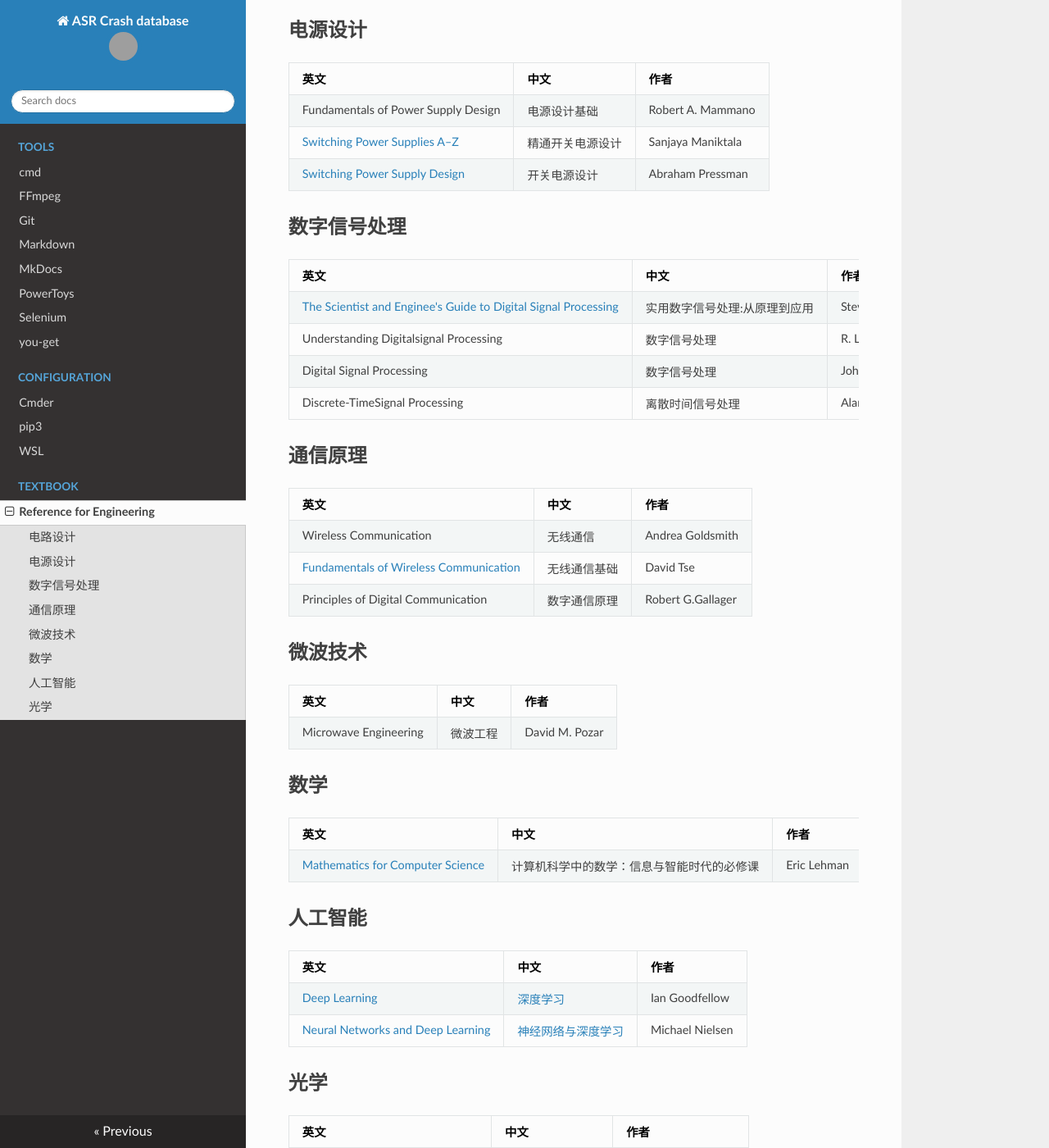
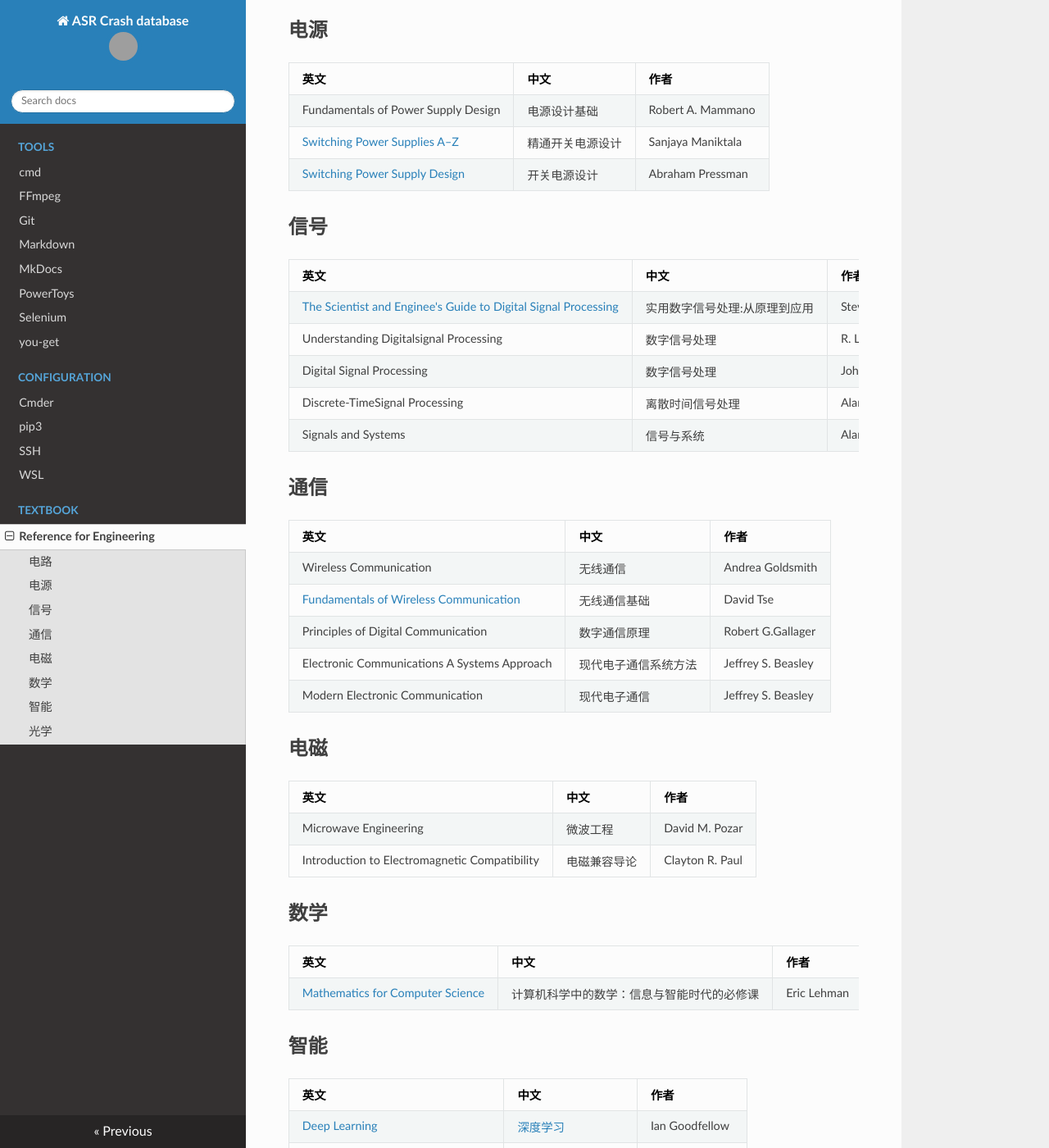
Before and after one commit to ASR-Crash/Crash-database, an MkDocs documentation site: the page built from docs/Reference-for-Engineering.md, in a window 1280 px wide and 1400 px high, scrolled down 656 px. Shown: the whole window at 82% size. Built offline with MkDocs 1.6.1, drawn with Linux system fonts in a browser that asks for light colours; nearby versions of some CDN libraries; grey boxes are pictures that could not be loaded.

Commit message:
2021/3/18 11:00

```diff
--- a/docs/Reference-for-Engineering.md
+++ b/docs/Reference-for-Engineering.md
@@ -1,6 +1,6 @@
 # Reference for Engineering
 
-## 电路设计
+## 电路
 
 | 英文                                                         | 中文                                             | 作者                 |
 | ------------------------------------------------------------ | ------------------------------------------------ | -------------------- |
@@ -15,7 +15,7 @@
 | [Analog Circuit Design, Volume 3 – Design Note Collection](Analog Circuit Design Volume 3 - Design Note Collection.pdf) | 模拟电路设计手册：设计笔记集锦                   | Bob Dobkin           |
 | System level ESD protection                                  | [系统与芯片ESD防护的协同设计](系统与芯片ESD防护的协同设计.pdf) | Vladislav Vashchenko |
 
-## 电源设计
+## 电源
 
 | 英文                                                         | 中文             | 作者              |
 | ------------------------------------------------------------ | ---------------- | ----------------- |
@@ -23,28 +23,32 @@
 | [Switching Power Supplies A–Z](Switching Power Supplies A–Z.pdf) | 精通开关电源设计 | Sanjaya Maniktala |
 | [Switching Power Supply Design](Switching Power Supply Design.pdf) | 开关电源设计     | Abraham Pressman  |
 
-## 数字信号处理
+## 信号
 
-| 英文                                                         | 中文                          | 作者             |
-| ------------------------------------------------------------ | ----------------------------- | ---------------- |
-| [The Scientist and Enginee's Guide to Digital Signal Processing](The Scientist and Enginee's Guide to Digital Signal Processing.pdf) | 实用数字信号处理:从原理到应用 | Steven W. Smith  |
-| Understanding Digitalsignal Processing                       | 数字信号处理                  | R. Lyons         |
-| Digital Signal Processing                                    | 数字信号处理                  | John G.Proakis   |
-| Discrete-TimeSignal Processing                               | 离散时间信号处理              | Alan V.Oppenheim |
+| 英文                                                         | 中文                          | 作者              |
+| ------------------------------------------------------------ | ----------------------------- | ----------------- |
+| [The Scientist and Enginee's Guide to Digital Signal Processing](The Scientist and Enginee's Guide to Digital Signal Processing.pdf) | 实用数字信号处理:从原理到应用 | Steven W. Smith   |
+| Understanding Digitalsignal Processing                       | 数字信号处理                  | R. Lyons          |
+| Digital Signal Processing                                    | 数字信号处理                  | John G.Proakis    |
+| Discrete-TimeSignal Processing                               | 离散时间信号处理              | Alan V. Oppenheim |
+| Signals  and Systems                                         | 信号与系统                    | Alan V. Oppenheim |
 
-## 通信原理
+## 通信
 
-| 英文                                                         | 中文         | 作者              |
-| ------------------------------------------------------------ | ------------ | ----------------- |
-| Wireless Communication                                       | 无线通信     | Andrea Goldsmith  |
-| [Fundamentals of Wireless Communication](Fundamentals of Wireless Communication.pdf) | 无线通信基础 | David Tse         |
-| Principles of Digital Communication                          | 数字通信原理 | Robert G.Gallager |
+| 英文                                                         | 中文                 | 作者               |
+| ------------------------------------------------------------ | -------------------- | ------------------ |
+| Wireless Communication                                       | 无线通信             | Andrea Goldsmith   |
+| [Fundamentals of Wireless Communication](Fundamentals of Wireless Communication.pdf) | 无线通信基础         | David Tse          |
+| Principles of Digital Communication                          | 数字通信原理         | Robert G.Gallager  |
+| Electronic Communications A Systems Approach                 | 现代电子通信系统方法 | Jeffrey S. Beasley |
+| Modern Electronic Communication                              | 现代电子通信         | Jeffrey S. Beasley |
 
-## 微波技术
+## 电磁
 
-| 英文                  | 中文     | 作者           |
-| --------------------- | -------- | -------------- |
-| Microwave Engineering | 微波工程 | David M. Pozar |
+| 英文                                          | 中文         | 作者            |
+| --------------------------------------------- | ------------ | --------------- |
+| Microwave Engineering                         | 微波工程     | David M. Pozar  |
+| Introduction to Electromagnetic Compatibility | 电磁兼容导论 | Clayton R. Paul |
 
 ## 数学
 
@@ -52,7 +56,7 @@
 | ------------------------------------------------------------ | ------------------------------------------ | ----------- |
 | [Mathematics for Computer Science](Mathematics for Computer Science.pdf) | 计算机科学中的数学：信息与智能时代的必修课 | Eric Lehman |
 
-## 人工智能
+## 智能
 
 | 英文                                                         | 中文                                         | 作者            |
 | ------------------------------------------------------------ | -------------------------------------------- | --------------- |
--- a/mkdocs.yml
+++ b/mkdocs.yml
@@ -14,6 +14,7 @@ nav:
 - Configuration:
     - Cmder: Cmder-configuration.md
     - pip3: pip3-configuration.md
+    - SSH: SSH-configuration.md
     - WSL: WSL-configuration.md
 
 - Textbook:
```
Also changed, not shown: docs/Markdown-usage.md (+21 -20 lines), docs/SSH-configuration.md (added, +35 -0 lines), docs/WSL-configuration.md (+34 -0 lines), docs/XMind-usage.md (added, +16 -0 lines), docs/WSL-configuration/WSL-picture1.png (added), docs/WSL-configuration/WSL-picture2.png (added), docs/WSL-configuration/WSL-picture3.png (added).
